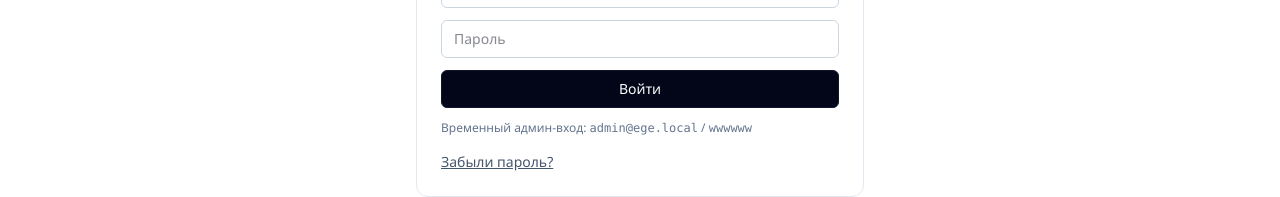
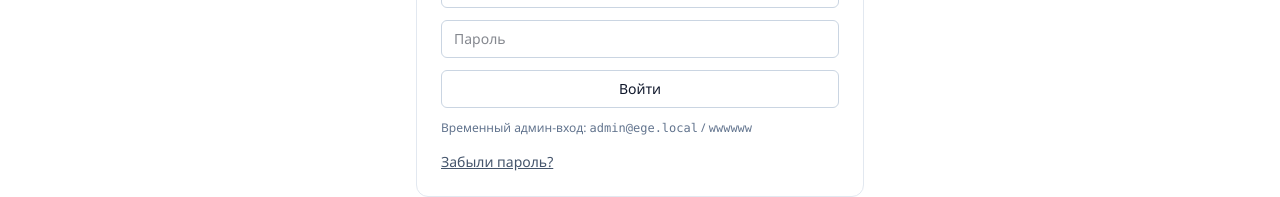
Before and after one commit to 24vasilekk/aiplatform, a Next.js app: page /login in a window 1280 px wide. Shown: the part 190-387 px from the top of the page. Built offline with nearby package versions, Linux system fonts and the light colour scheme; no server answers.

Commit message:
style: use light hover colors for buttons

```diff
--- a/src/app/globals.css
+++ b/src/app/globals.css
@@ -42,11 +42,11 @@ select {
 }
 
 button {
-  @apply rounded-md border border-slate-900 bg-slate-950 px-3 py-2 text-sm text-white transition hover:border-sky-500 hover:bg-slate-900;
+  @apply rounded-md border border-slate-300 bg-white px-3 py-2 text-sm text-slate-900 transition hover:border-sky-400 hover:bg-sky-50;
 }
 
 .btn-primary {
-  @apply rounded-md border border-sky-500 bg-sky-500 px-3 py-2 text-sm font-medium text-white transition hover:bg-sky-600;
+  @apply rounded-md border border-sky-500 bg-sky-500 px-3 py-2 text-sm font-medium text-white transition hover:bg-sky-400;
 }
 
 .btn-ghost {
```
